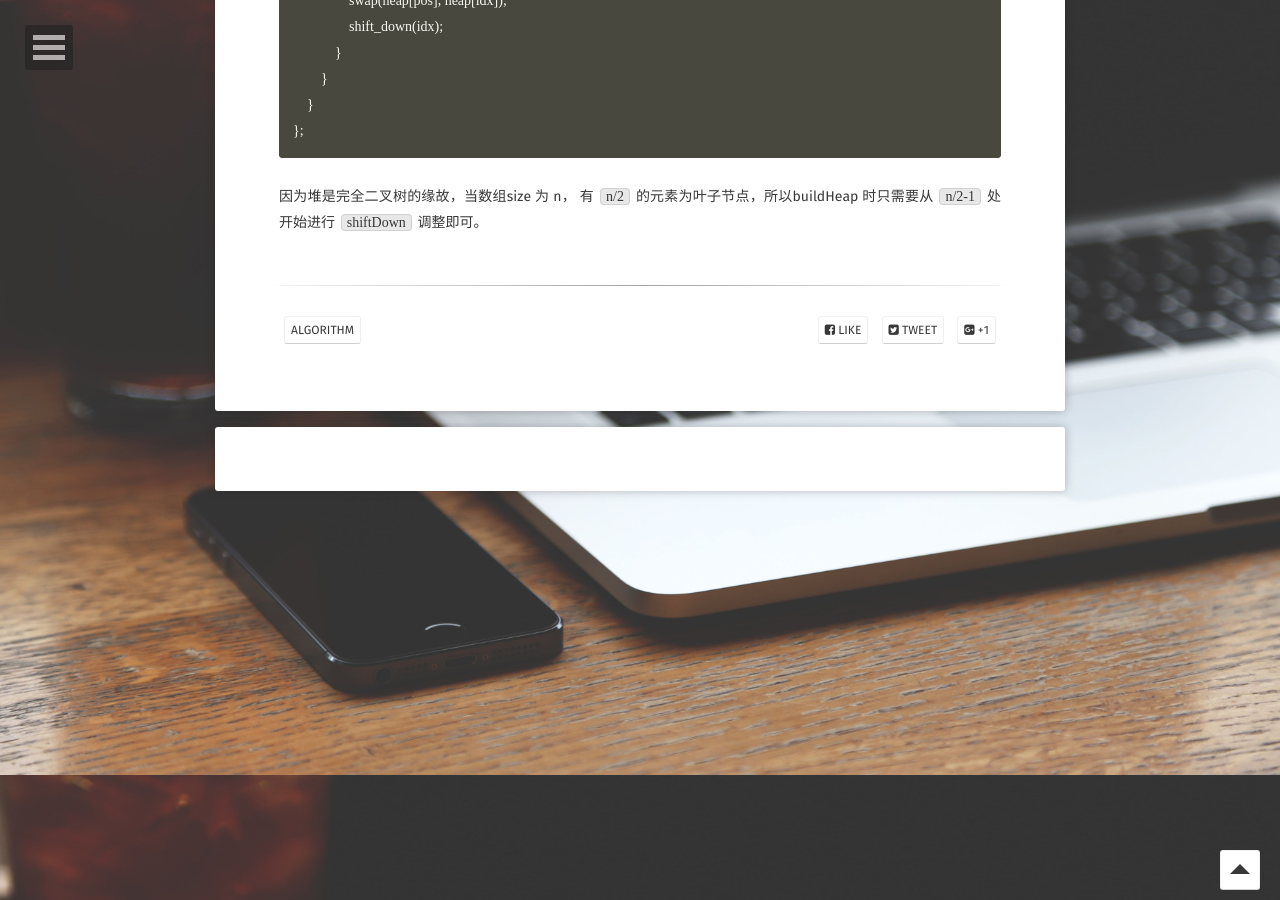
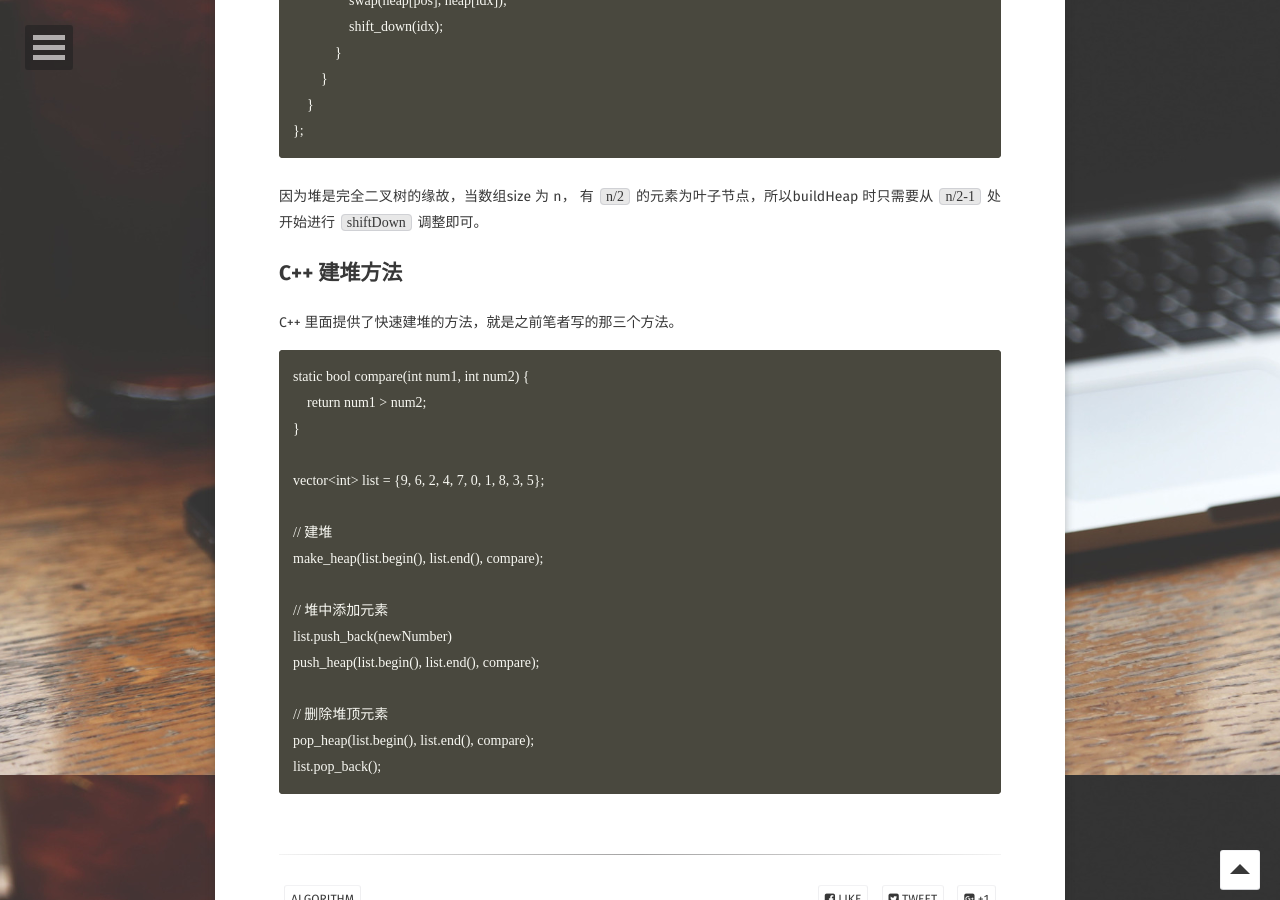
Before and after one commit to longjianjiang/longjianjiang.github.io, a Jekyll site: the page built from _posts/2018-12-04-heap.md, in a window 1280 px wide and 900 px high, scrolled down 3725 px. Built offline with Jekyll 4.4.1, drawn with Linux system fonts in a browser that asks for light colours; some web fonts are replaced; comment, search, counter and statistics services are not loaded; some of the changed text lies outside the part shown.

Commit message:
Update(auto commit)

````diff
--- a/_posts/2018-12-04-heap.md
+++ b/_posts/2018-12-04-heap.md
@@ -131,3 +131,27 @@ private:
 ```
 
 因为堆是完全二叉树的缘故，当数组size 为 n， 有 `n/2` 的元素为叶子节点，所以buildHeap 时只需要从 `n/2-1` 处开始进行 `shiftDown` 调整即可。
+
+
+## C++ 建堆方法
+
+C++ 里面提供了快速建堆的方法，就是之前笔者写的那三个方法。
+
+```
+static bool compare(int num1, int num2) {
+    return num1 > num2;
+}
+
+vector<int> list = {9, 6, 2, 4, 7, 0, 1, 8, 3, 5};
+
+// 建堆
+make_heap(list.begin(), list.end(), compare);
+
+// 堆中添加元素
+list.push_back(newNumber)
+push_heap(list.begin(), list.end(), compare);
+
+// 删除堆顶元素
+pop_heap(list.begin(), list.end(), compare);
+list.pop_back();
+```
````
